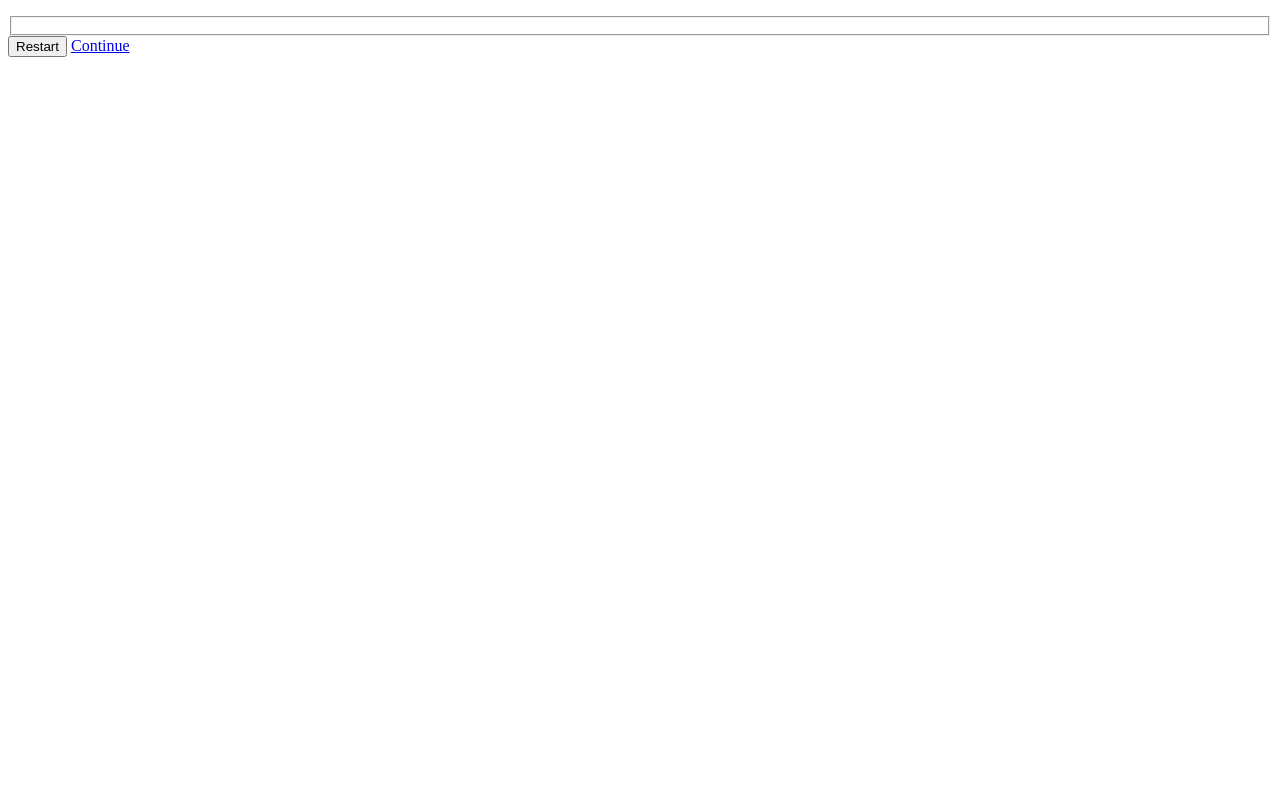
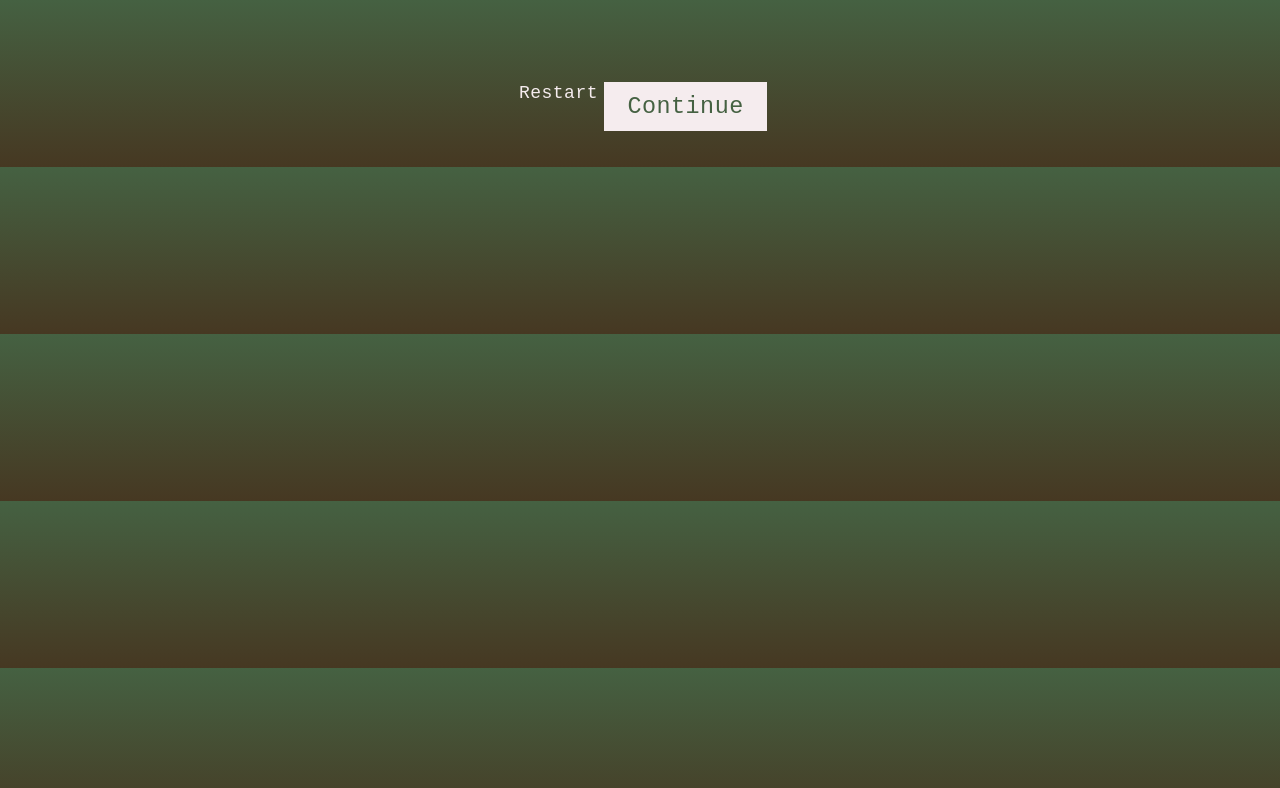
Before and after one commit to Lvl1Pichu/Textbaserat-spel, a plain HTML site: page index.html in a window 1280 px wide. Drawn offline with Linux system fonts and the light colour scheme.

Commit message:
Debug storyTelling

```diff
--- a/game.js
+++ b/game.js
@@ -8,7 +8,7 @@ let answer = "";
 
 let storyTelling = {
     "start": {
-        "question": "You set out on a brand new adventure, where would you like to go?";
+        "question": "You set out on a brand new adventure, where would you like to go?",
         "answers": {
             "a": "Forest",
             "b": "Cave",
--- a/index.html
+++ b/index.html
@@ -7,6 +7,7 @@
     <title>Document</title>
     <link rel="stylesheet" href="style.css">
     <script defer src="game.js"></script>
+    <link rel="stylesheet" href="style.css">
 </head>
 <body>
     <div id="wrapper">
@@ -17,5 +18,6 @@
             <a id="continueButton" class="continue" href="javascript:void(0);">Continue</a>
         </form>
     </div>
+    <script src="game.js"></script>
 </body>
 </html>
--- a/style.css
+++ b/style.css
@@ -1,19 +1,77 @@
-.body{
-    background-color: black;
+body{
+    height: 100%;
+    width: 100%;
+    margin: 0;
+    background-color: #463822;
+    background: linear-gradient(#456142, #463822);
+    font-size: 18px;
+    font-family: "inconsolata", monospace;
+    letter-spacing: .5px;
+    font-weight: 400;
+    color: #F5ECEE;
+}
+
+#wrapper{
     width: 100%;
     height: 100%;
+    display: flex;
+    align-items: center;
+    justify-content: center;
 }
 
-input {
-    width: 100%;
-    height: 30px;
-    text-align:center;
+form{
+    max-width: 600px;
+    max-height: 400px;
+    padding: 2em;
+}
+
+form p{
+    margin-bottom: 18px;
     font-size: 1em;
-    margin-top:15px;
-  }
+    line-height: 1.5em;
+}
 
-.container{
-    display: flex;
-    justify-content: center;
-    width: 100%;
+form fieldset{
+    margin-bottom: 28px;
+    padding: 0;
+    border: none;
+
 }
+
+.continue{
+    font-size: 1.3em;
+    background-color: #F5ECEE;
+    color: #456142;
+    padding: .5em 1em;
+    text-decoration: none;
+    float: right;
+}
+
+.continue:hover,
+.continue:focus{
+    background-color: #DA966A;
+    color: #463822;
+}
+
+button.reset{
+    background-color: transparent;
+    border: none;
+    color: #F5ECEE;
+    font-family: "inconsolata", monospace;
+    font-size: 18px;
+    letter-spacing: .5px;
+}
+
+button.reset:hover{
+    color: #DA966A;
+}
+
+form label span{
+    display: block;
+    box-sizing: border-box;
+    margin-bottom: 8px;
+    padding: 14px 12px;
+    border: 2px solid #DA966A;
+    cursor: pointer;
+    border-radius: 25px;
+}
```
